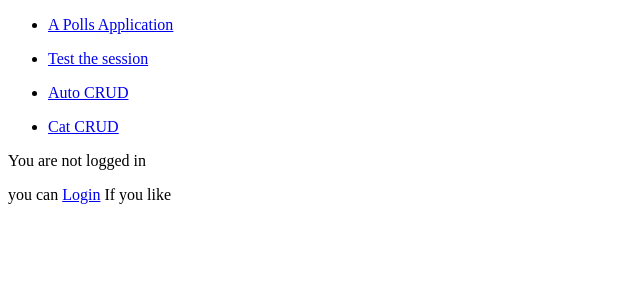
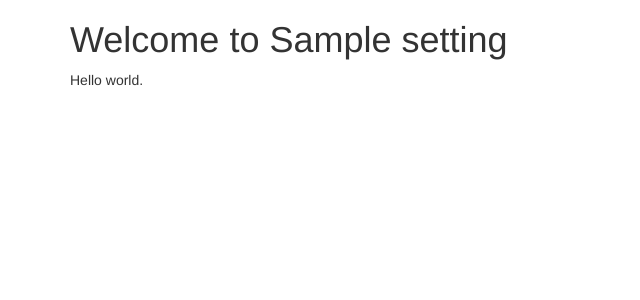
Before and after one commit to mr-swe/dj4e_mysite, a Django app: template dj4e_mysite/home/templates/home/main.html in a window 1280 px wide. Shown: the top 300 px of the page, without its empty margins (0-640 px from the left). Run offline with Django 3.2, Linux system fonts and the light colour scheme; the template is opened without the code that fills it: most values are stand-ins (such as "Sample title", 1, 10 or a date in 2020); some libraries are stand-ins or nearby versions.

Commit message:
home/main.html updated

```diff
--- a/dj4e_mysite/home/templates/home/main.html
+++ b/dj4e_mysite/home/templates/home/main.html
@@ -1,19 +1,7 @@
-{% extends 'base.html' %}
-
+{% extends "base_bootstrap.html" %}
 {% block content %}
-    <ul>
-        <li><p><a href="/polls">A Polls Application</a></p></li>
-        <li><p><a href="/hello">Test the session</a></p>
-        <li><p><a href="/autos">Auto CRUD</a></p>
-        <li><p><a href="/cats">Cat CRUD</a></p>
-    </ul>
-    {% if user.is_authenticated %}
-        Name: {{ user.username }} |
-        Email: {{ user.email }} |
-        Id: {{ user.id }}
-        <P><a href="{% url 'logout'%}?next={{ request.path }}">Logout</a> </P>
-    {% else %}
-    <P>You are not logged in</P>
-    <p>you can <a href="{% url 'login' %}?next={{request.path}}">Login</a> If you like</p>
-    {% endif %}
-{% endblock %}
+    <h1>Welcome to {{ settings.APP_NAME }}</h1>
+    <p>
+    Hello world.
+    </p>
+{% endblock content %}
```
